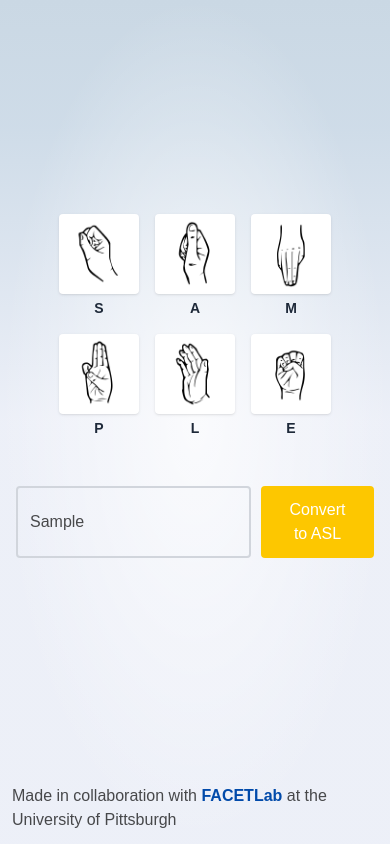
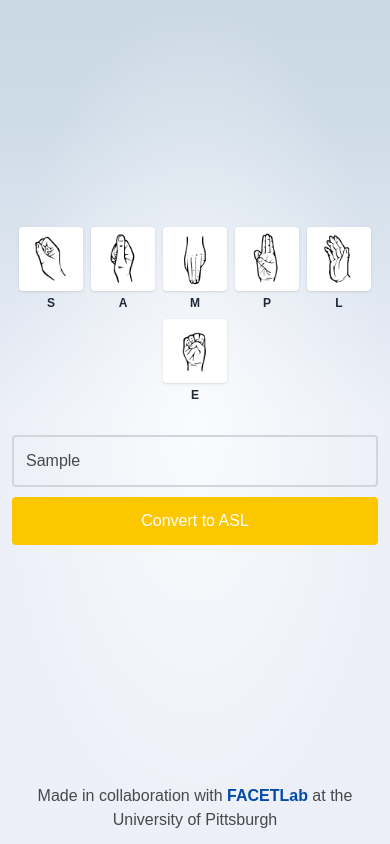
Before and after one commit to liambsulliva/bridge-dashboard, a SvelteKit app: page / in a window 390 px wide. Both pictures are taken after typing "Sample" into the empty fields and a click on the button "Convert to ASL". Built offline with nearby package versions, Linux system fonts and the light colour scheme.

Commit message:
implement responsiveness for mobile/small screens

```diff
--- a/src/routes/+layout.svelte
+++ b/src/routes/+layout.svelte
@@ -27,11 +27,17 @@
 		flex: 1;
 		display: flex;
 		flex-direction: column;
-		padding: 1rem;
+		padding: 0.75rem;
 		width: 100%;
 		max-width: 64rem;
 		margin: 0 auto;
 		box-sizing: border-box;
+	}
+
+	@media (min-width: 640px) {
+		main {
+			padding: 1.5rem;
+		}
 	}
 
 	footer {
@@ -40,6 +46,7 @@
 		justify-content: center;
 		align-items: center;
 		padding: 12px;
+		text-align: center;
 	}
 
 	footer a {
--- a/src/routes/ImageGenerationModal.svelte
+++ b/src/routes/ImageGenerationModal.svelte
@@ -37,38 +37,40 @@
 
 {#if isOpen && missingWord}
 	<div
-		class="bg-opacity-50 fixed inset-0 z-50 flex items-center justify-center backdrop-blur-sm"
+		class="bg-opacity-50 fixed inset-0 z-50 flex items-center justify-center p-4 backdrop-blur-sm"
 		onclick={handleBackdropClick}
 		onkeydown={handleKeyDown}
 		role="dialog"
 		aria-modal="true"
 		tabindex="-1"
 	>
-		<div class="w-full max-w-md rounded-lg bg-white p-6 shadow-xl">
-			<div class="mb-4 flex items-center justify-between">
-				<h2 class="text-2xl font-bold text-gray-800">Generate ASL Sign</h2>
+		<div class="w-full max-w-md rounded-lg bg-white p-4 shadow-xl sm:p-6">
+			<div class="mb-4 flex flex-col gap-2 sm:flex-row sm:items-center sm:justify-between">
+				<h2 class="text-xl font-bold text-gray-800 sm:text-2xl">Generate ASL Sign</h2>
 				{#if queueTotal > 1}
-					<span class="rounded-full bg-yellow-100 px-3 py-1 text-sm font-medium text-yellow-700">
+					<span
+						class="w-fit rounded-full bg-yellow-100 px-3 py-1 text-sm font-medium text-yellow-700"
+					>
 						{queuePosition} of {queueTotal}
 					</span>
 				{/if}
 			</div>
 
-			<p class="mb-6 text-gray-600">
+			<p class="mb-6 text-sm text-gray-600 sm:text-base">
 				The word "<span class="font-bold text-yellow-600">{missingWord}</span>" doesn't have an
 				image yet. Would you like to generate an image using ChatGPT?
 			</p>
 
-			<div class="flex justify-end gap-3">
+			<div class="flex flex-col gap-3 sm:flex-row sm:justify-end">
 				<button
 					onclick={handleNo}
-					class="rounded border-2 border-gray-300 bg-white px-6 py-2 text-base font-medium text-gray-700 transition-colors hover:cursor-pointer hover:bg-gray-50"
+					class="w-full rounded border-2 border-gray-300 bg-white px-6 py-2 text-base font-medium text-gray-700 transition-colors hover:cursor-pointer hover:bg-gray-50 sm:w-auto"
 				>
 					No
 				</button>
 				<button
 					onclick={handleYes}
-					class="rounded border-none bg-yellow-400 px-6 py-2 text-base font-medium text-white transition-colors hover:cursor-pointer hover:bg-yellow-500"
+					class="w-full rounded border-none bg-yellow-400 px-6 py-2 text-base font-medium text-white transition-colors hover:cursor-pointer hover:bg-yellow-500 sm:w-auto"
 				>
 					Yes, Generate
 				</button>
--- a/src/routes/SignDisplay.svelte
+++ b/src/routes/SignDisplay.svelte
@@ -6,23 +6,51 @@
 
 	// Convert input string to arr of signs w/ store fn
 	let signs = $derived<Sign[]>(text ? getSigns(text) : []);
+
+	// Group signs into words (separated by spaces)
+	let wordGroups = $derived.by<Sign[][]>(() => {
+		const groups: Sign[][] = [];
+		let currentGroup: Sign[] = [];
+
+		for (const sign of signs) {
+			if (sign.char === ' ') {
+				if (currentGroup.length > 0) {
+					groups.push(currentGroup);
+					currentGroup = [];
+				}
+			} else {
+				currentGroup.push(sign);
+			}
+		}
+
+		// Push the last group if it exists
+		if (currentGroup.length > 0) {
+			groups.push(currentGroup);
+		}
+
+		return groups;
+	});
 </script>
 
-<div class="mb-12">
+<div class="mb-8 sm:mb-12">
 	{#if signs.length > 0}
-		<div class="flex flex-wrap justify-center gap-4">
-			{#each signs as sign, i (sign.char + i)}
-				{#if sign.char === ' '}
-					<div class="mx-2 w-px self-stretch bg-gray-300"></div>
-				{:else if sign.type === 'word'}
+		<div
+			class="flex flex-col items-center gap-6 sm:flex-row sm:flex-wrap sm:justify-center sm:gap-4"
+		>
+			{#each wordGroups as group, groupIdx (groupIdx)}
+				<div class="flex flex-wrap items-center justify-center gap-2 sm:gap-3">
+					{#each group as sign, i (sign.char + i + groupIdx)}
+						{#if sign.type === 'word'}
 							<!-- Word-level sign (larger, distinct styling, may be AI generated) -->
 							<div class="flex flex-col items-center gap-1">
 								<img
 									src={sign.path}
 									alt={sign.alt || `ASL sign for ${sign.char}`}
-							class="h-28 w-28 rounded bg-gray-100 object-contain p-2 shadow-md ring-2 ring-yellow-400"
+									class="h-24 w-24 rounded bg-gray-100 object-contain p-2 shadow-md ring-2 ring-yellow-400 sm:h-28 sm:w-28"
 								/>
-						<span class="text-base font-bold text-yellow-700">{sign.char.toUpperCase()}</span>
+								<span class="text-sm font-bold text-yellow-700 sm:text-base"
+									>{sign.char.toUpperCase()}</span
+								>
 							</div>
 						{:else}
 							<!-- Letter-level sign (fingerspelling) -->
@@ -30,14 +58,23 @@
 								<img
 									src={sign.path}
 									alt={sign.alt || `ASL sign for ${sign.char}`}
-							class="h-20 w-20 rounded bg-white object-contain p-1 shadow-sm"
+									class="h-16 w-16 rounded bg-white object-contain p-1 shadow-sm sm:h-20 sm:w-20"
 								/>
-						<span class="text-sm font-bold text-gray-800">{sign.char.toUpperCase()}</span>
+								<span class="text-xs font-bold text-gray-800 sm:text-sm"
+									>{sign.char.toUpperCase()}</span
+								>
 							</div>
 						{/if}
 					{/each}
 				</div>
+				{#if groupIdx < wordGroups.length - 1}
+					<div class="h-px w-full bg-gray-300 sm:mx-2 sm:h-auto sm:w-px sm:self-stretch"></div>
+				{/if}
+			{/each}
+		</div>
 	{:else}
-		<p class="text-center text-4xl">What would you like to translate today?</p>
+		<p class="text-center text-2xl max-sm:mx-2 sm:text-4xl">
+			What would you like to translate today?
+		</p>
 	{/if}
 </div>
--- a/src/routes/TextInput.svelte
+++ b/src/routes/TextInput.svelte
@@ -10,19 +10,19 @@
 	}
 </script>
 
-<form onsubmit={handleSubmit} class="flex w-full gap-2.5">
+<form onsubmit={handleSubmit} class="flex w-full flex-col gap-2.5 sm:flex-row">
 	<input
 		type="text"
 		bind:value={text}
 		placeholder="Type text to convert to ASL..."
 		disabled={isGenerating}
-		class="flex-1 rounded border-2 border-gray-300 p-3 text-base focus:border-yellow-400 focus:outline-none disabled:cursor-not-allowed disabled:opacity-60"
+		class="w-full flex-1 rounded border-2 border-gray-300 p-3 text-base focus:border-yellow-400 focus:outline-none disabled:cursor-not-allowed disabled:opacity-60"
 	/>
 	<div class="relative">
 		<button
 			type="submit"
 			disabled={isGenerating}
-			class="cursor-pointer rounded border-none bg-yellow-400 px-6 py-3 text-base text-white transition-colors hover:bg-yellow-500 disabled:cursor-not-allowed disabled:opacity-60"
+			class="w-full cursor-pointer rounded border-none bg-yellow-400 px-6 py-3 text-base text-white transition-colors hover:bg-yellow-500 disabled:cursor-not-allowed disabled:opacity-60 sm:w-auto"
 			>Convert to ASL</button
 		>
 		{#if isGenerating}
```
Also changed, not shown: src/lib/images/signs/hello.png (added). Lines whose indentation alone changed are shown as unchanged.
